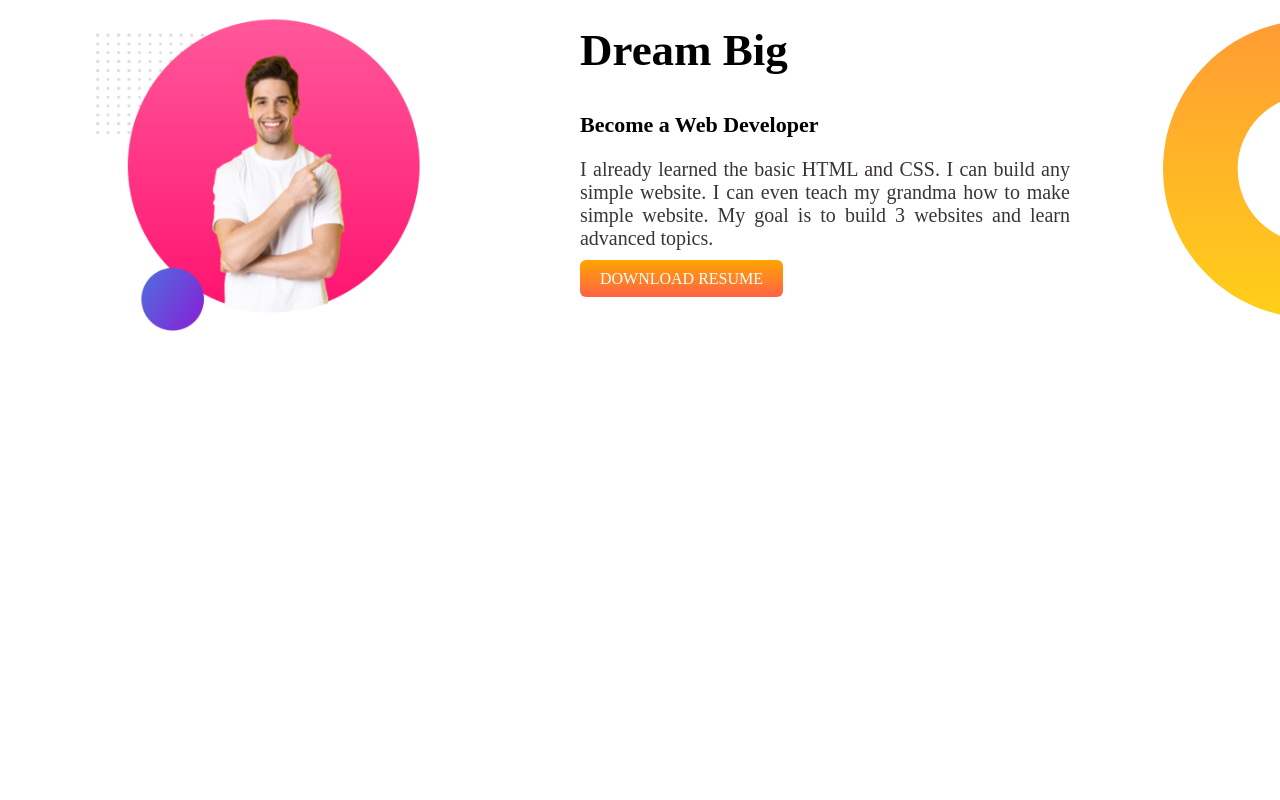
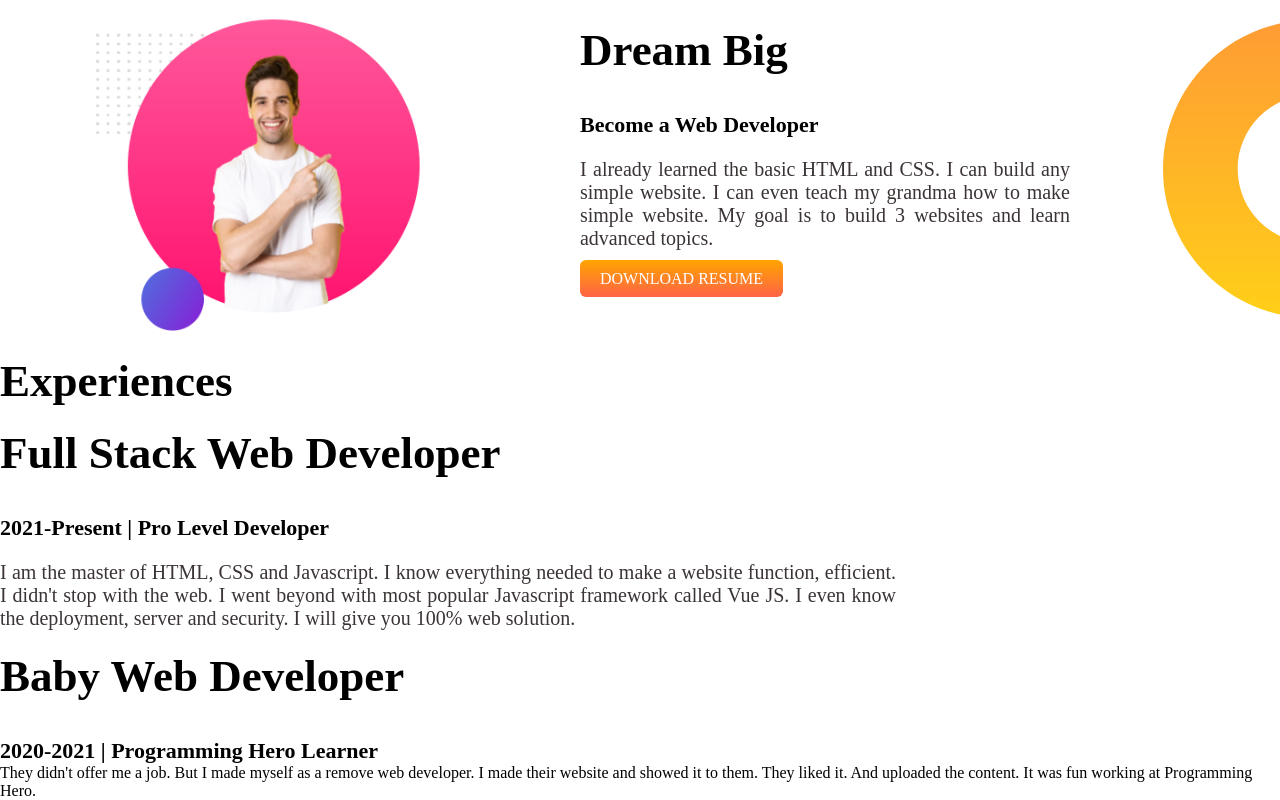
Before and after one commit to developer-raju/William_world, a plain HTML site: page index.html in a window 1280 px wide. Shown: the part 785-1585 px from the top of the page. Before the commit the page ends 1120 px from the top, so only its background shows below. Drawn offline with Linux system fonts and the light colour scheme.

Commit message:
content-added

```diff
--- a/index.html
+++ b/index.html
@@ -34,5 +34,20 @@
             <a class="button-color" href="#">DOWNLOAD RESUME</a>
         </div>
     </section>
+
+    <section>
+        <h1>Experiences</h1>
+        <div>
+            <h1>Full Stack Web Developer</h1>
+            <h3>2021-Present | Pro Level Developer</h3>
+            <p>I am the master of HTML, CSS and Javascript. I know everything needed to make a website function, efficient. I didn't stop with the web. I went beyond with most popular Javascript framework called Vue JS. I even know the deployment, server and security. I will give you 100% web solution.</p>
+        </div>
+
+        <div>
+            <h1>Baby Web Developer</h1>
+            <h3>2020-2021 | Programming Hero Learner</h3>
+            They didn't offer me a job. But I made myself as a remove web developer. I made their website and showed it to them. They liked it. And uploaded the content. It was fun working at Programming Hero.
+        </div>
+    </section>
 </body>
 </html>
```
